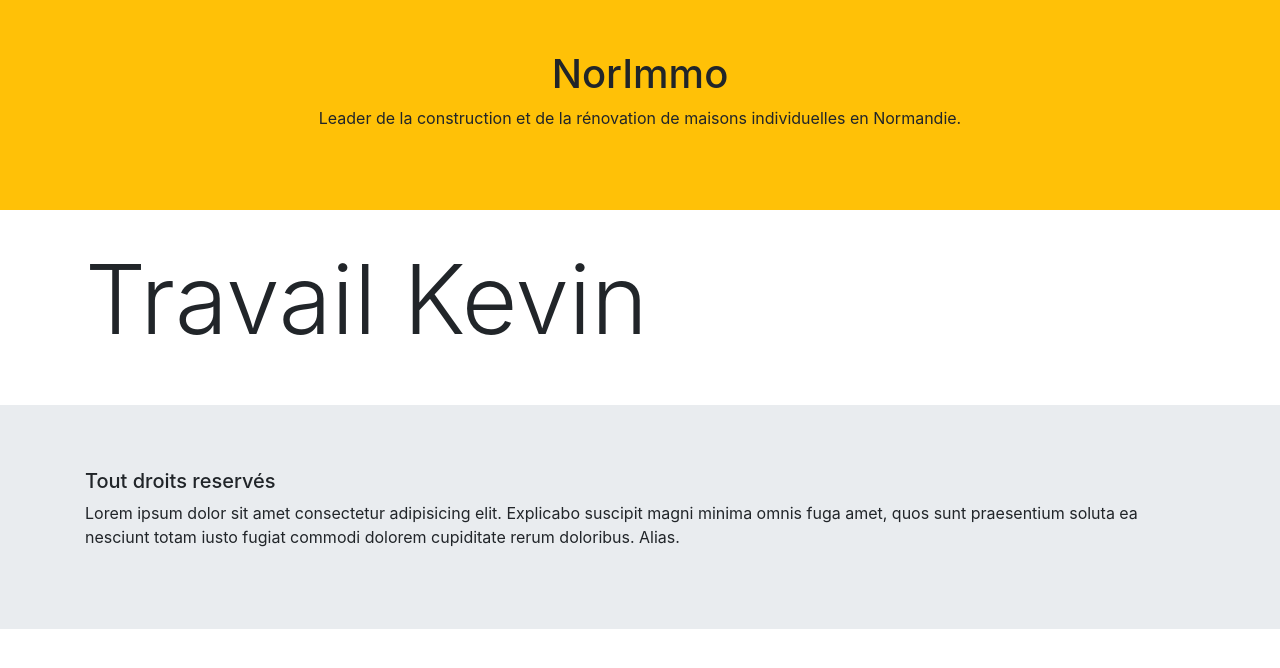
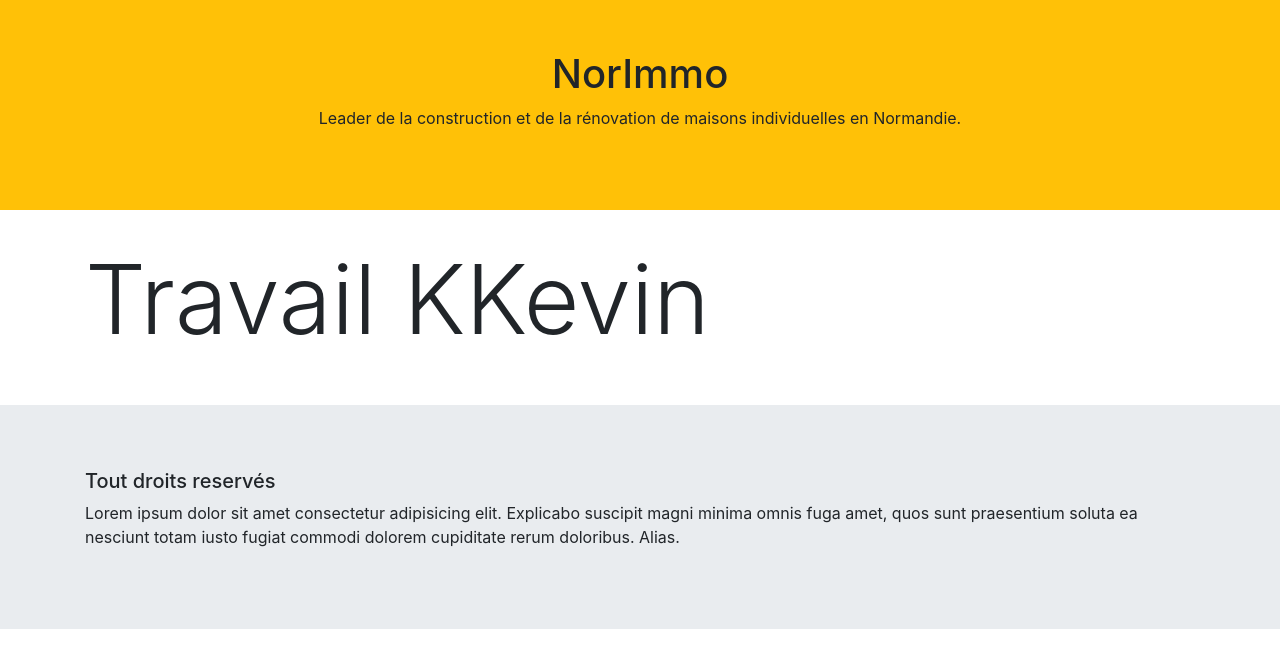
Before and after one commit to DERIQUEHEMMathieu/NorImmo, a website built with Parcel: page index.html in a window 1280 px wide. Shown: the part 78-746 px from the top of the page. Built offline with nearby package versions, Linux system fonts and the light colour scheme.

Commit message:
template

```diff
--- a/index.html
+++ b/index.html
@@ -43,7 +43,7 @@
     </header>
     <main class="container">
 
-      <p class="display-1">Travail Kevin</p>
+      <p class="display-1">Travail KKevin</p>
 
     </main>
     <footer class="jumbotron jumbotron-fluid mt-5 mb-0">
```
